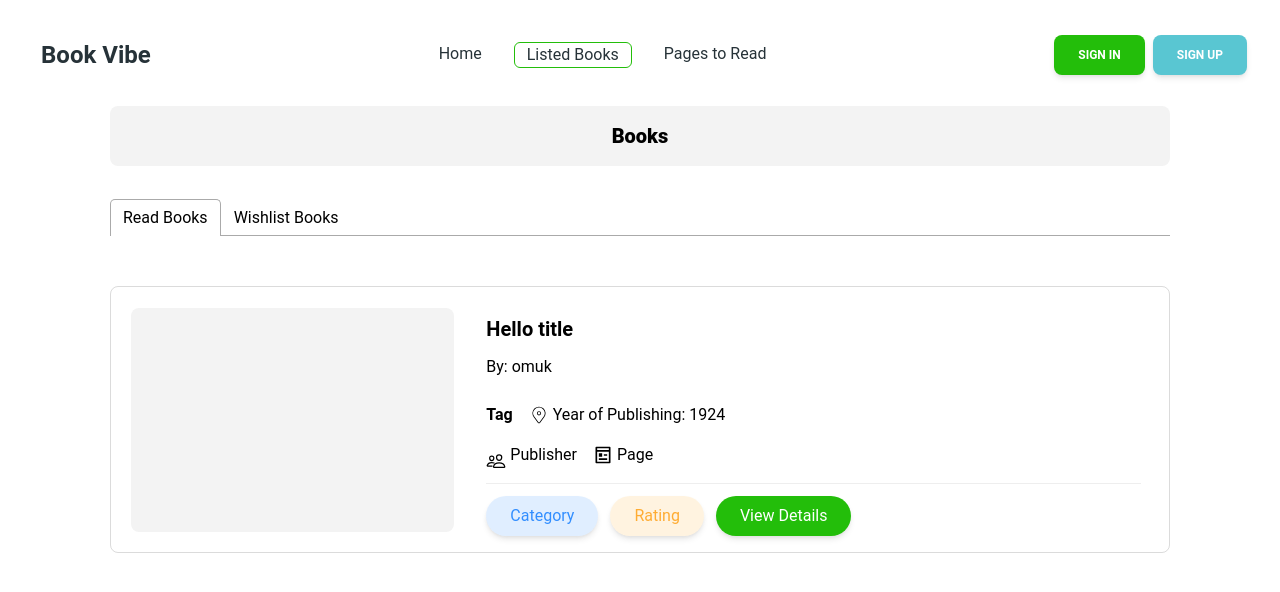
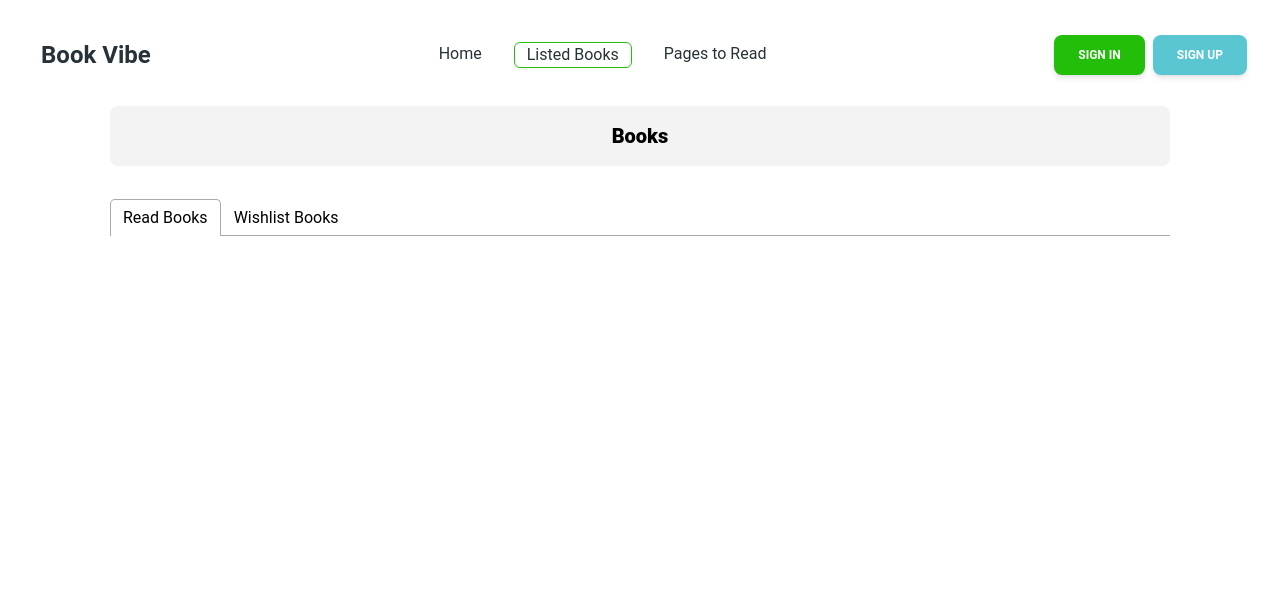
Before and after one commit to mustafa-official/book-vibe-a-8, a React (Vite) app: page /books in a window 1280 px wide. Shown: the top 592 px of the page. Built offline with nearby package versions, Linux system fonts and the light colour scheme.

Commit message:
wishlist button and read button still working

```diff
--- a/src/components/ReadBooks.jsx
+++ b/src/components/ReadBooks.jsx
@@ -1,85 +1,18 @@
-import { Button } from "@material-tailwind/react";
-import { CiLocationOn } from "react-icons/ci";
-import { IoPeopleOutline } from "react-icons/io5";
-import { RiPagesLine } from "react-icons/ri";
+import { useEffect, useState } from "react";
+import SingleReadBook from "./SingleReadBook";
+import { getFromLocalStorage } from "../utils/localStorage";
 
 const ReadBooks = () => {
+  const [singleRead, setSingleRead] = useState([]);
+  useEffect(() => {
+    setSingleRead(getFromLocalStorage);
+  }, []);
+
   return (
-    <div className="grid gap-6 grid-cols-12 py-2 border border-[#13131326] p-5 rounded-lg mt-10 items-center">
-      <div className="flex h-56  col-span-4 bg-[#1313130D] justify-center rounded-lg">
-        <img src="" alt="" />
-      </div>
-      <div className="flex col-span-8 space-y-3 flex-col p-2 justify-center text-center rounded-sm lg:text-left">
-        <h1 className="text-2xl font-bold leading-none lg:text-3xl"></h1>
-        <p className="font-bold text-xl">Hello title</p>
-        <p>By: omuk</p>
-        <p className="text-[18px]"></p>
-        <div className="flex items-center gap-4">
-          <h2 className="font-bold">Tag</h2>
-          {/* {allTags.map((tag, idx) => (
-              <Button
-                size="sm"
-                key={idx}
-                style={{ color: "#23BE0A", backgroundColor: "#23BE0A0D" }}
-              >
-                #{tag}
-              </Button>
-            ))} */}
-          <h2 className="flex items-center gap-1">
-            <CiLocationOn className="text-xl"></CiLocationOn> Year of
-            Publishing: 1924
-          </h2>
-        </div>
-
-        <div className="flex gap-4">
-          <p className="flex items-center gap-1">
-            <IoPeopleOutline className="text-xl mt-3"></IoPeopleOutline>{" "}
-            Publisher
-          </p>
-          <p className="flex items-center gap-1">
-            <RiPagesLine className="text-xl"></RiPagesLine> Page
-          </p>
-        </div>
-        <hr className="my-4" />
-        <div className="flex gap-3 mt-3">
-          <Button
-            style={{
-              color: "#328EFF",
-              backgroundColor: "#328EFF26",
-              borderRadius: "50px",
-              textTransform: "capitalize",
-              fontSize: "16px",
-              fontWeight: "normal",
-            }}
-          >
-            Category
-          </Button>
-          <Button
-            style={{
-              color: "#FFAC33",
-              backgroundColor: "#FFAC3326",
-              borderRadius: "50px",
-              textTransform: "capitalize",
-              fontSize: "16px",
-              fontWeight: "normal",
-            }}
-          >
-            Rating
-          </Button>
-          <Button
-            style={{
-              color: "#FFFFFF",
-              backgroundColor: "#23BE0A",
-              borderRadius: "50px",
-              textTransform: "capitalize",
-              fontSize: "16px",
-              fontWeight: "normal",
-            }}
-          >
-            View Details
-          </Button>
-        </div>
-      </div>
+    <div className="grid grid-cols-1 gap-5 px-0 lg:px-14 my-8">
+      {singleRead.map((bookItem) => (
+        <SingleReadBook bookItem={bookItem} key={bookItem.id}></SingleReadBook>
+      ))}
     </div>
   );
 };
--- /dev/null
+++ b/src/components/SingleReadBook.jsx
@@ -0,0 +1,108 @@
+import { Button } from "@material-tailwind/react";
+import { CiLocationOn } from "react-icons/ci";
+import { IoPeopleOutline } from "react-icons/io5";
+import { RiPagesLine } from "react-icons/ri";
+import PropTypes from "prop-types";
+import { Link } from "react-router-dom";
+const SingleReadBook = ({ bookItem }) => {
+  const {
+    id,
+    bookName,
+    rating,
+    image,
+    tags,
+    author,
+    category,
+    totalPages,
+    publisher,
+    yearOfPublishing,
+  } = bookItem || {};
+  const allTags = tags || [];
+  return (
+    <div className="grid lg:gap-6 grid-cols-12 py-2 border border-[#13131326] p-2 lg:p-5 rounded-lg items-center">
+      <div className="flex h-44 lg:h-56 col-span-12 lg:col-span-4 bg-[#1313130D] justify-center rounded-lg">
+        <img className="py-6" src={image} alt="" />
+      </div>
+      <div className="flex col-span-12 lg:col-span-8 space-y-3 flex-col  justify-center text-center rounded-sm lg:text-left">
+        <h1 className="text-2xl font-bold leading-none lg:text-3xl"></h1>
+        <p className="font-bold text-xl">{bookName}</p>
+        <p>By: {author}</p>
+        <div className="flex flex-wrap items-center gap-3">
+          <h2 className="font-bold">Tag</h2>
+          {allTags.map((tag, idx) => (
+            <Button
+              size="sm"
+              key={idx}
+              style={{ color: "#23BE0A", backgroundColor: "#23BE0A0D" }}
+            >
+              #{tag}
+            </Button>
+          ))}
+          <h2 className="flex items-center gap-1">
+            <CiLocationOn className="text-xl"></CiLocationOn> Year of
+            Publishing: {yearOfPublishing}
+          </h2>
+        </div>
+
+        <div className="flex flex-wrap gap-4">
+          <p className="flex flex-wrap  items-center gap-1">
+            <IoPeopleOutline className="text-xl"></IoPeopleOutline>
+            <span className="flex flex-wrap">Publisher: {publisher}</span>
+          </p>
+          <p className="flex items-center gap-1">
+            <RiPagesLine className="text-xl"></RiPagesLine> Page: {totalPages}
+          </p>
+        </div>
+        <hr className="my-4" />
+        <div className="flex flex-wrap gap-3 mt-3">
+          <Button
+            size="sm"
+            style={{
+              color: "#328EFF",
+              backgroundColor: "#328EFF26",
+              borderRadius: "50px",
+              textTransform: "capitalize",
+              fontSize: "16px",
+              fontWeight: "normal",
+            }}
+          >
+            Category: {category}
+          </Button>
+          <Button
+            size="sm"
+            style={{
+              color: "#FFAC33",
+              backgroundColor: "#FFAC3326",
+              borderRadius: "50px",
+              textTransform: "capitalize",
+              fontSize: "16px",
+              fontWeight: "normal",
+            }}
+          >
+            Rating: {rating}
+          </Button>
+          <Link to={`/book-details/${id}`}>
+            <Button
+              size="sm"
+              style={{
+                color: "#FFFFFF",
+                backgroundColor: "#23BE0A",
+                borderRadius: "50px",
+                textTransform: "capitalize",
+                fontSize: "16px",
+                fontWeight: "normal",
+              }}
+            >
+              View Details
+            </Button>
+          </Link>
+        </div>
+      </div>
+    </div>
+  );
+};
+
+SingleReadBook.propTypes = {
+  bookItem: PropTypes.object,
+};
+export default SingleReadBook;
--- /dev/null
+++ b/src/components/WishList.jsx
@@ -0,0 +1,17 @@
+import { useEffect, useState } from "react";
+import { getFromLocalStorage } from "../utils/localStorage";
+
+const WishList = () => {
+    const [book, setBook] = useState([]);
+    useEffect(()=>{
+        setBook(getFromLocalStorage);
+    },[])
+console.log(book);
+    return (
+        <div>
+            hello wishlist
+        </div>
+    );
+};
+
+export default WishList;
--- a/src/pages/BookDetails.jsx
+++ b/src/pages/BookDetails.jsx
@@ -2,17 +2,24 @@ import { useParams } from "react-router-dom";
 import useBooksLoad from "../Hooks/useBooksLoad";
 import { useEffect, useState } from "react";
 import { Button } from "@material-tailwind/react";
-import { saveToLocalStorage } from "../utils/localStorage";
+import { getFromLocalStorage, saveToLocalStorage } from "../utils/localStorage";
+import { toast } from "react-toastify";
 
 const BookDetails = () => {
   const { books } = useBooksLoad();
   const { id } = useParams();
   const [data, seData] = useState({});
+  const [wishList, setWishList] = useState([]);
   useEffect(() => {
     const findBook = books.find((book) => book.id === +id);
     seData(findBook);
+
+    setWishList(getFromLocalStorage);
   }, [books, id]);
 
+  const loadFromLocal = () => {
+    setWishList(getFromLocalStorage);
+  };
   const {
     bookName,
     rating,
@@ -32,6 +39,16 @@ const BookDetails = () => {
     saveToLocalStorage(data);
   };
 
+  // console.log(wishList);
+  const handleWishlistBtn = (id) => {
+    const exist = wishList.find((item) => item.id === +id);
+    if (exist) {
+      toast.warning("Already Read");
+    } else {
+      console.log(exist);
+    }
+  };
+console.log(id);
   return (
     <section className="dark:bg-gray-100 dark:text-gray-800 container mx-auto px-5 lg:px-10">
       <div className="grid grid-cols-1 lg:grid-cols-2  py-2 items-center">
@@ -87,7 +104,10 @@ const BookDetails = () => {
           </div>
           <div className="flex lg:justify-start justify-center gap-4 mt-4">
             <Button
-              onClick={() => handleReadBtn()}
+              onClick={() => {
+                handleReadBtn();
+                loadFromLocal();
+              }}
               style={{
                 backgroundColor: "transparent",
                 color: "black",
@@ -98,6 +118,7 @@ const BookDetails = () => {
               Read
             </Button>
             <Button
+              onClick={() => handleWishlistBtn(id)}
               style={{
                 backgroundColor: "#50B1C9",
                 textTransform: "capitalize",
--- a/src/pages/Books.jsx
+++ b/src/pages/Books.jsx
@@ -2,6 +2,7 @@ import { Tab, TabList, TabPanel, Tabs } from "react-tabs";
 import "react-tabs/style/react-tabs.css";
 import HeadingBooks from "../components/HeadingBooks";
 import ReadBooks from "../components/ReadBooks";
+import WishList from "../components/WishList";
 
 const Books = () => {
   return (
@@ -14,11 +15,11 @@ const Books = () => {
             <Tab>Wishlist Books</Tab>
           </TabList>
           <TabPanel>
-            <div className="grid grid-cols-1 gap-5">
-              <ReadBooks></ReadBooks>
-            </div>
+            <ReadBooks></ReadBooks>
           </TabPanel>
-          <TabPanel></TabPanel>
+          <TabPanel>
+            <WishList></WishList>
+          </TabPanel>
         </Tabs>
       </div>
     </div>
--- a/src/utils/localStorage.js
+++ b/src/utils/localStorage.js
@@ -7,9 +7,14 @@ export const saveToLocalStorage = (data) => {
     if (!existData) {
         savedData.push(data);
         localStorage.setItem('book', JSON.stringify(savedData));
-        toast.success('Successfully Added!')
+        toast.success('Book Added to Read List')
     } else {
-        toast.warning('Already Added')
+        toast.warning('You have Already Read this Book')
     }
 
 }
+
+export const getFromLocalStorage = () => {
+    const data = JSON.parse(localStorage.getItem('book')) || [];
+    return data
+}
```
